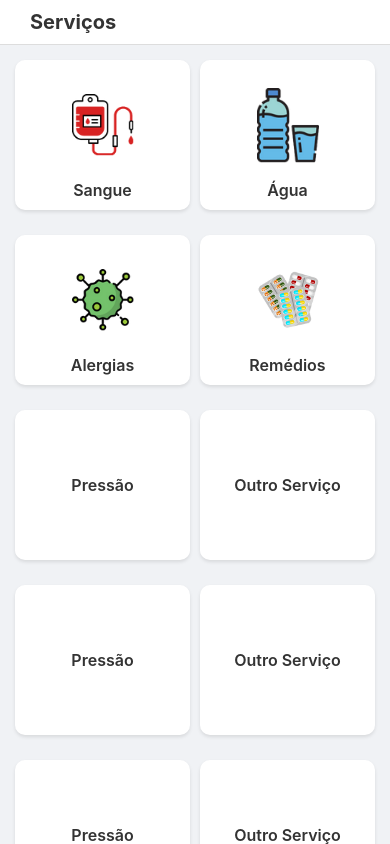
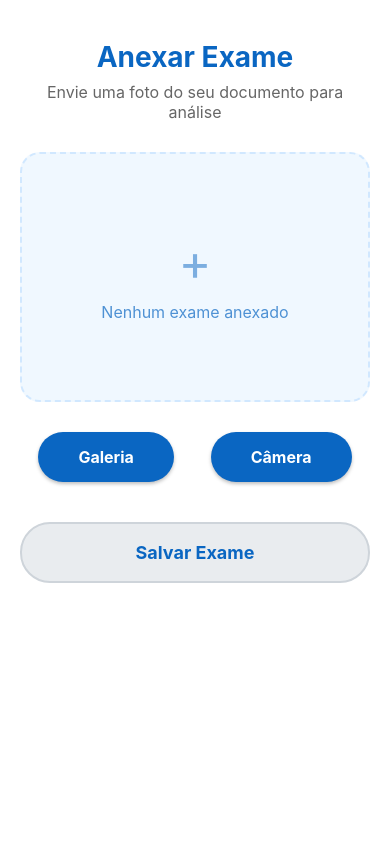
Before and after one commit to GabriellSampaio/saude, a React Native app: screen /Exames in a window 390 px wide. Built offline with nearby package versions, Linux system fonts and the light colour scheme.

Commit message:
Criação Dos Exames

```diff
--- a/App.js
+++ b/App.js
@@ -5,6 +5,7 @@
 import Cadastro from "./src/pages/cadastro";
 import Home from "./src/pages/home";
 import Login from "./src/pages/login";
+import Exames from './src/pages/exames';
 
 const Stack = createNativeStackNavigator();
 
@@ -17,6 +18,7 @@
         <Stack.Screen name="Login" component={Login} />
         <Stack.Screen name="Cadastro" component={Cadastro} />
         <Stack.Screen name="Home" component={Home} />
+          <Stack.Screen name="Exames" component={Exames} />
       </Stack.Navigator>
     </NavigationContainer>
   );
--- a/package.json
+++ b/package.json
@@ -15,6 +15,7 @@
     "@react-navigation/native-stack": "^7.3.25",
     "axios": "^1.11.0",
     "expo": "~53.0.20",
+    "expo-image-picker": "~16.1.4",
     "expo-status-bar": "~2.2.3",
     "react": "19.0.0",
     "react-dom": "19.0.0",
--- /dev/null
+++ b/src/pages/exames/index.js
@@ -0,0 +1,95 @@
+import React, { useState } from 'react';
+import { View, Text, SafeAreaView, TouchableOpacity, Image, Alert } from 'react-native';
+import * as ImagePicker from 'expo-image-picker';
+import styles from './style';
+
+export default function ExamesScreen({ navigation }) {
+    const [imagem, setImagem] = useState(null);
+
+    const solicitarPermissoes = async () => {
+        const { status: cameraStatus } = await ImagePicker.requestCameraPermissionsAsync();
+        const { status: galeriaStatus } = await ImagePicker.requestMediaLibraryPermissionsAsync();
+
+        if (cameraStatus !== 'granted' || galeriaStatus !== 'granted') {
+            Alert.alert('Permissão negada', 'É necessário permitir acesso à câmera e galeria.');
+            return false;
+        }
+        return true;
+    };
+
+    const escolherDaGaleria = async () => {
+        const temPermissao = await solicitarPermissoes();
+        if (!temPermissao) return;
+
+        const resultado = await ImagePicker.launchImageLibraryAsync({
+            mediaTypes: ImagePicker.MediaTypeOptions.Images,
+            allowsEditing: true,
+            aspect: [4, 3],
+            quality: 1,
+        });
+
+        if (!resultado.canceled) {
+            setImagem(resultado.assets[0].uri);
+        }
+    };
+
+    const tirarFoto = async () => {
+        const temPermissao = await solicitarPermissoes();
+        if (!temPermissao) return;
+
+        const resultado = await ImagePicker.launchCameraAsync({
+            allowsEditing: true,
+            aspect: [4, 3],
+            quality: 1,
+        });
+
+        if (!resultado.canceled) {
+            setImagem(resultado.assets[0].uri);
+        }
+    };
+
+    const handleSave = () => {
+        if (imagem) {
+            Alert.alert("Sucesso", "Exame salvo! (Lógica de upload a ser implementada)");
+            navigation.goBack();
+        }
+    };
+
+    return (
+        <SafeAreaView style={styles.safeArea}>
+            <View style={styles.container}>
+                <Text style={styles.titulo}>Anexar Exame</Text>
+                <Text style={styles.subtitulo}>Envie uma foto do seu documento para análise</Text>
+
+                <View style={styles.previewContainer}>
+                    {imagem ? (
+                        <Image source={{ uri: imagem }} style={styles.previewImage} />
+                    ) : (
+                        <View style={styles.placeholderContainer}>
+                            <Text style={styles.placeholderIcon}>+</Text>
+                            <Text style={styles.placeholderText}>Nenhum exame anexado</Text>
+                        </View>
+                    )}
+                </View>
+
+                <View style={styles.botoesContainer}>
+                    <TouchableOpacity style={styles.botaoAcao} onPress={escolherDaGaleria}>
+                        <Text style={styles.botaoAcaoTexto}>Galeria</Text>
+                    </TouchableOpacity>
+                    <TouchableOpacity style={styles.botaoAcao} onPress={tirarFoto}>
+                        <Text style={styles.botaoAcaoTexto}>Câmera</Text>
+                    </TouchableOpacity>
+                </View>
+
+                <TouchableOpacity
+                    style={[styles.botaoSalvar, !imagem && styles.botaoSalvarDesabilitado]}
+                    onPress={handleSave}
+                    disabled={!imagem}
+                >
+                    <Text style={styles.botaoSalvarTexto}>Salvar Exame</Text>
+                </TouchableOpacity>
+
+            </View>
+        </SafeAreaView>
+    );
+}
--- /dev/null
+++ b/src/pages/exames/style.js
@@ -0,0 +1,102 @@
+import { StyleSheet } from 'react-native';
+
+const styles = StyleSheet.create({
+    safeArea: {
+        flex: 1,
+        backgroundColor: '#FFFFFF',
+    },
+    container: {
+        flex: 1,
+        alignItems: 'center',
+        padding: 20,
+        backgroundColor: '#FFFFFF',
+    },
+    titulo: {
+        fontSize: 28,
+        fontWeight: 'bold',
+        color: '#0a66c2',
+        marginTop: 20,
+        marginBottom: 8,
+    },
+    subtitulo: {
+        fontSize: 16,
+        color: '#666',
+        textAlign: 'center',
+        marginBottom: 30,
+    },
+    previewContainer: {
+        width: '100%',
+        height: 250,
+        backgroundColor: '#f0f8ff',
+        borderRadius: 20,
+        borderWidth: 2,
+        borderColor: '#d1e8ff',
+        borderStyle: 'dashed',
+        justifyContent: 'center',
+        alignItems: 'center',
+        marginBottom: 30,
+        overflow: 'hidden',
+    },
+    placeholderContainer: {
+        alignItems: 'center',
+    },
+    placeholderIcon: {
+        fontSize: 50,
+        color: '#0a66c2',
+        opacity: 0.5,
+    },
+    placeholderText: {
+        fontSize: 16,
+        color: '#0a66c2',
+        opacity: 0.7,
+        marginTop: 10,
+    },
+    previewImage: {
+        width: '100%',
+        height: '100%',
+        resizeMode: 'cover',
+    },
+    botoesContainer: {
+        flexDirection: 'row',
+        justifyContent: 'space-around',
+        width: '100%',
+        marginBottom: 40,
+    },
+    botaoAcao: {
+        backgroundColor: '#0a66c2',
+        paddingVertical: 15,
+        paddingHorizontal: 40,
+        borderRadius: 25,
+        alignItems: 'center',
+        shadowColor: "#000",
+        shadowOffset: { width: 0, height: 2 },
+        shadowOpacity: 0.25,
+        shadowRadius: 3.84,
+        elevation: 5,
+    },
+    botaoAcaoTexto: {
+        color: '#FFFFFF',
+        fontSize: 16,
+        fontWeight: 'bold',
+    },
+    botaoSalvar: {
+        backgroundColor: "#fff",
+        paddingVertical: 18,
+        width: "100%",
+        alignItems: "center",
+        borderRadius: 30,
+        borderWidth: 2,
+        borderColor: '#0a66c2',
+    },
+    botaoSalvarDesabilitado: {
+        backgroundColor: '#e9ecef',
+        borderColor: '#ced4da',
+    },
+    botaoSalvarTexto: {
+        color: "#0a66c2",
+        fontWeight: "bold",
+        fontSize: 18,
+    },
+});
+
+export default styles;
--- a/src/pages/home/index.js
+++ b/src/pages/home/index.js
@@ -1,11 +1,12 @@
 import React from 'react';
-import { View, Text, SafeAreaView, TouchableOpacity, Image, ScrollView } from 'react-native';
+import { View, Text, SafeAreaView, TouchableOpacity, Image, ScrollView, Alert } from 'react-native';
+import AsyncStorage from '@react-native-async-storage/async-storage';
 import styles from './style';
-
 const sangue = require('../../../assets/sangue.png');
 const agua = require('../../../assets/agua.png');
 const alergia = require('../../../assets/alergia.png');
 const remedio = require('../../../assets/remedio.png');
+const exames = require ('../../../assets/remedio.png')
 
 const ServiceButton = ({ icon, label, onPress }) => (
     <TouchableOpacity style={styles.serviceButton} onPress={onPress}>
@@ -14,14 +15,28 @@
     </TouchableOpacity>
 );
 
+const Home = ({ navigation }) => {
 
-const Home = ({ navigation }) => {
+
+    const handleLogout = async () => {
+        try {
+
+            await AsyncStorage.removeItem('@user_data');
+            navigation.replace('Login');
+        } catch (e) {
+            Alert.alert("Erro", "Não foi possível fazer o logout.");
+        }
+    };
+
     return (
         <SafeAreaView style={styles.container}>
             <View style={styles.header}>
-                { }
+                <Text style={styles.headerTitle}>Serviços</Text>
 
-                <Text style={styles.headerTitle}>Serviços</Text>
+                {}
+                <TouchableOpacity onPress={handleLogout}>
+                    <Text style={styles.logoutButtonText}>Sair</Text>
+                </TouchableOpacity>
             </View>
 
             <ScrollView contentContainerStyle={styles.gridContainer}>
@@ -55,8 +70,9 @@
                         onPress={() => console.log('Pressão Pressionado')}
                     />
                     <ServiceButton
-                        label="Outro Serviço"
-                        onPress={() => console.log('Outro Serviço Pressionado')}
+                        icon= {exames}
+                        label="Exames"
+                         onPress={() => navigation.navigate('Exames')}
                     />
                 </View>
                 <View style={styles.row}>
@@ -79,8 +95,6 @@
                         onPress={() => console.log('Outro Serviço Pressionado')}
                     />
                 </View>
-
-                { }
             </ScrollView>
         </SafeAreaView>
     );
```
Also changed, not shown: 2 other files (tests, documents, lock files or other folders).
